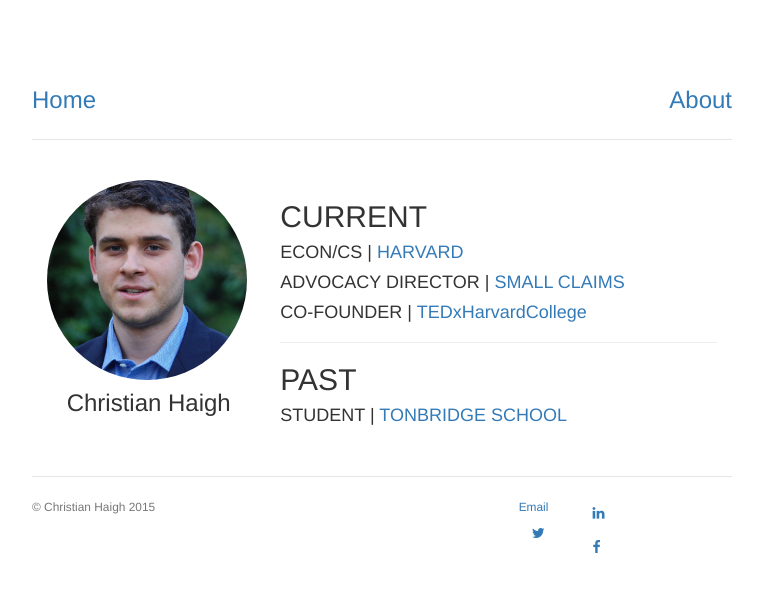
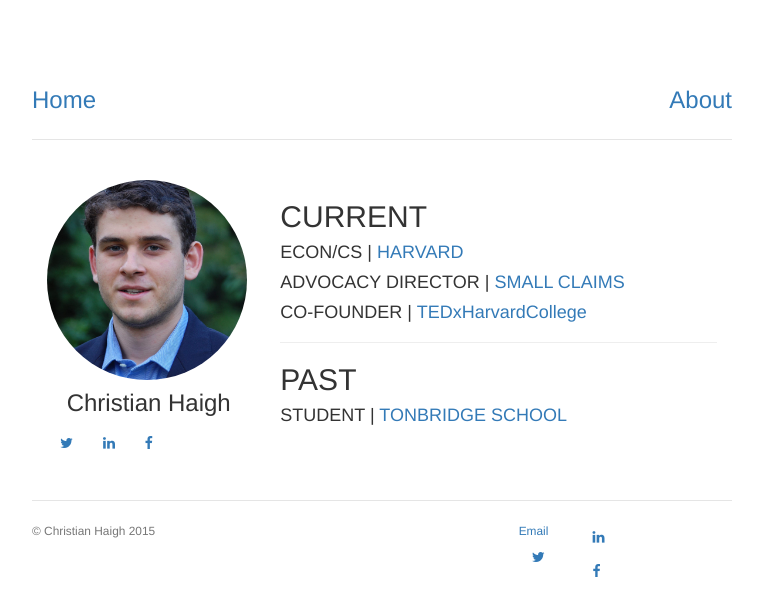
Before and after one commit to christianhaigh/christianhaigh.github.io, a Jekyll site: the page built from index.html, in a window 1280 px wide. Shown: the top 616 px of the page, without its empty margins (258-1021 px from the left). Built offline with Jekyll 4.4.1, drawn with Linux system fonts in a browser that asks for light colours.

Commit message:
Update index.html

```diff
--- a/index.html
+++ b/index.html
@@ -6,6 +6,15 @@ title: Hank Quinlan, Horrible Cop
 	<div class="col-sm-4">
 		<img  class="img-circle avatar" alt="Christian Haigh" src="/pictures/christian_haigh.jpg" width="200px">
 		<h5>Christian Haigh</h5>
+		<a class="btn btn-social-icon btn-twitter">
+    				<i class="fa fa-twitter"></i>
+  			</a>
+	  		<a class="btn btn-social-icon btn-linkedin">
+    				<i class="fa fa-linkedin"></i>
+  			</a>
+	  		<a class="btn btn-social-icon btn-facebook">
+    				<i class="fa fa-facebook"></i>
+  			</a>
 	</div>
 
 	<div class="col-sm-8">
```
